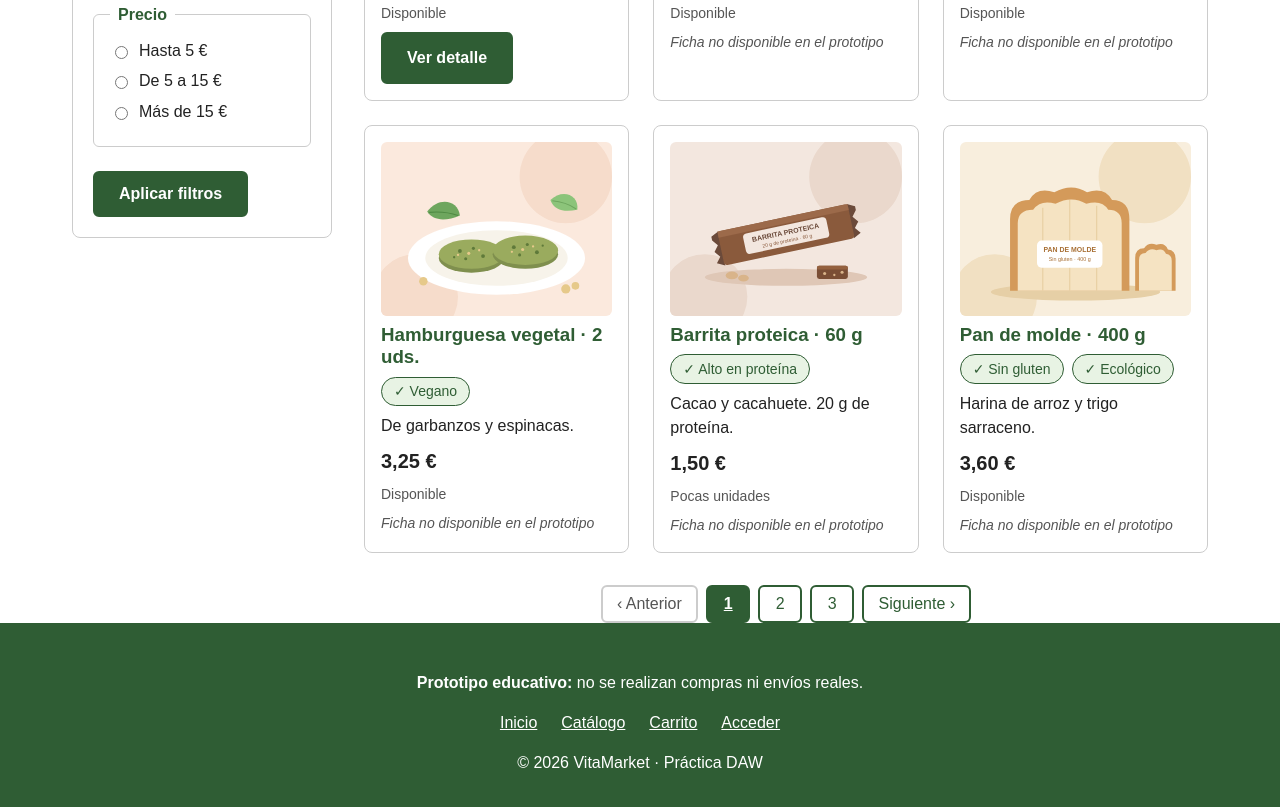
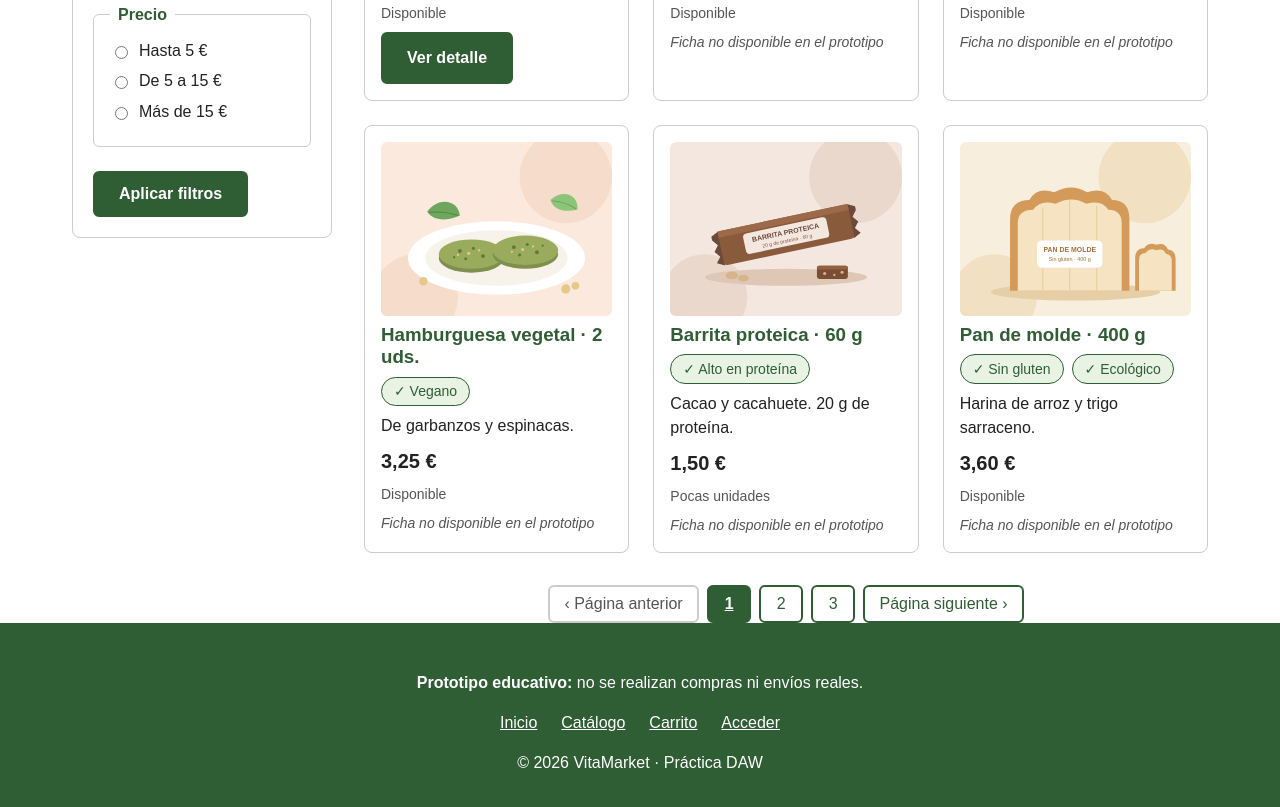
Before and after one commit to natalipaulino13/vitaMarket, a plain HTML site: page catalogo.html in a window 1280 px wide. Shown: the part 721-1528 px from the top of the page. Drawn offline with Linux system fonts and the light colour scheme.

Commit message:
Aclara el texto de los botones de paginación

```diff
--- a/catalogo.html
+++ b/catalogo.html
@@ -196,11 +196,11 @@
         <!-- PAGINACIÓN -->
         <nav class="paginacion" aria-label="Paginación">
           <ul>
-            <li><button type="button" disabled>‹ Anterior</button></li>
+            <li><button type="button" disabled>‹ Página anterior</button></li>
             <li><button type="button" class="pagina-actual" aria-current="page">1</button></li>
             <li><button type="button">2</button></li>
             <li><button type="button">3</button></li>
-            <li><button type="button">Siguiente ›</button></li>
+            <li><button type="button">Página siguiente ›</button></li>
           </ul>
         </nav>
 
```
